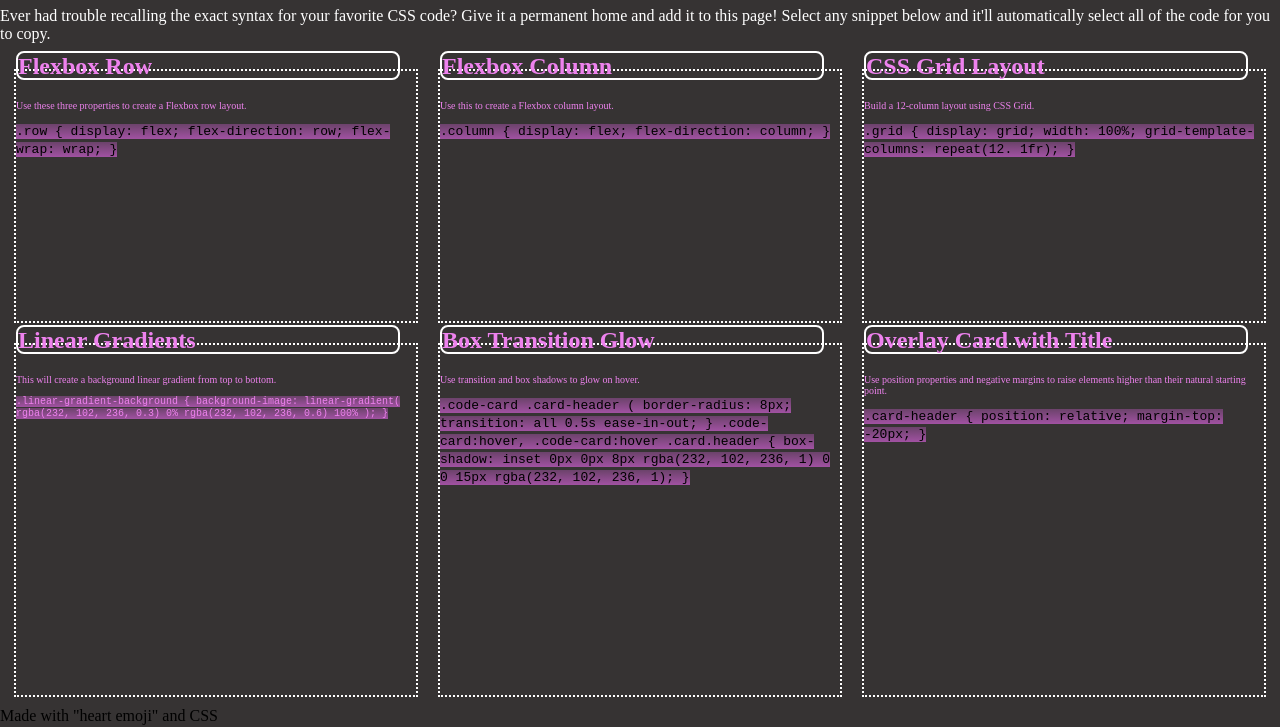
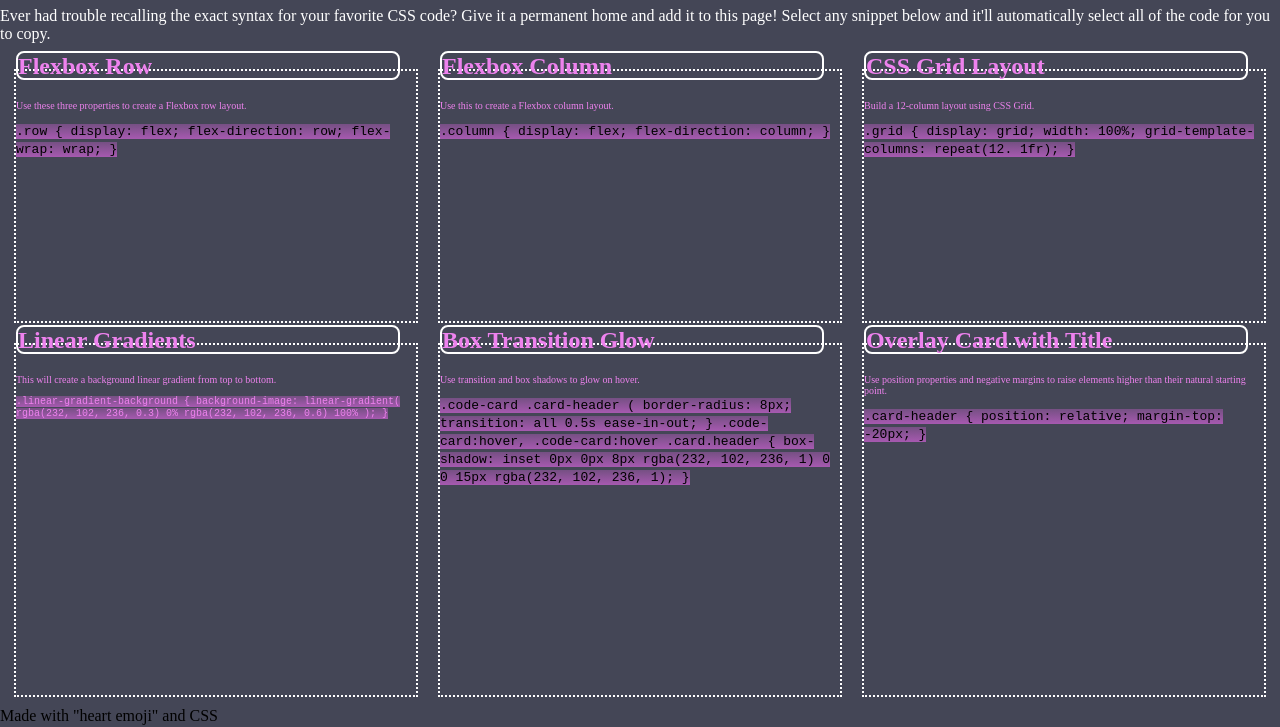
Before and after one commit to Ckratz17/CSS_Snippets, a plain HTML site: page index.html in a window 1280 px wide. Shown: the part 73-800 px from the top of the page. Drawn offline with Linux system fonts and the light colour scheme.

Commit message:
initial css

```diff
--- a/assets/style.css
+++ b/assets/style.css
@@ -1,7 +1,7 @@
 body {
     margin: 0;
     padding: 0;
-    background-color: #363333;
+    background-color: #444656;
 }
 
 h1 {
```
